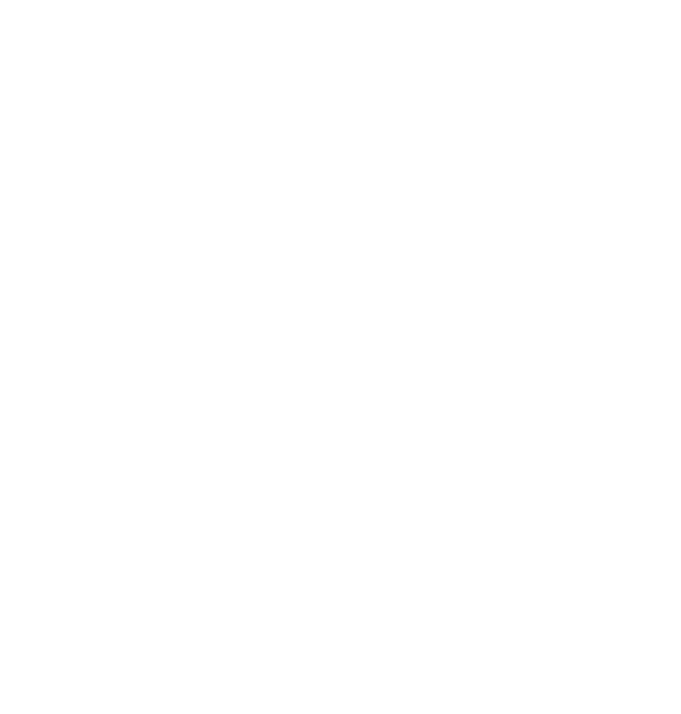
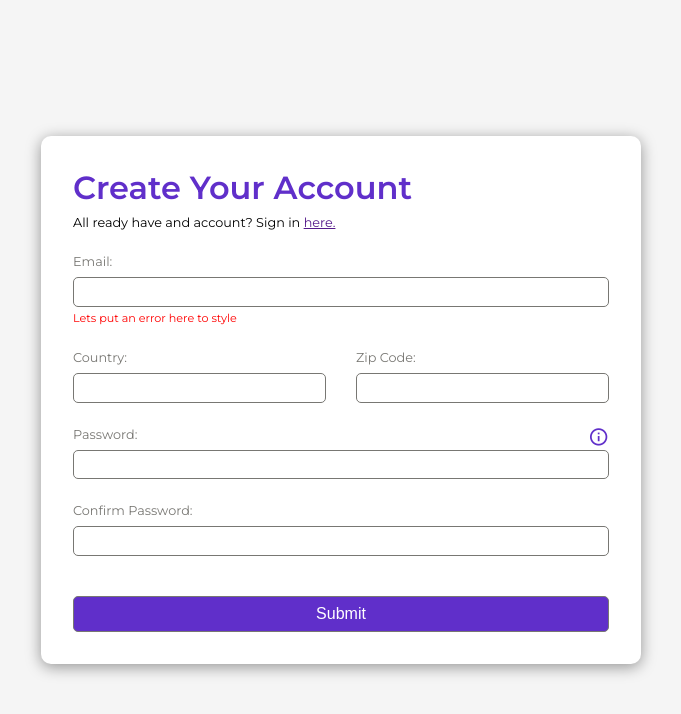
Before and after one commit to brodiehunt/form-validation-example, a website: page index.html in a window 1280 px wide. Shown: the whole page, without its empty margins (299-980 px from the left). Drawn offline with nearby package versions, Linux system fonts and the light colour scheme.

Commit message:
Html for form completed, styling for form completed

```diff
--- a/app.js
+++ b/app.js
@@ -1 +1,7 @@
 console.log("working");
+const form = document.querySelector('form');
+
+form.addEventListener('submit', (event) => {
+  event.preventDefault();
+  console.log('submit');
+})
--- a/index.html
+++ b/index.html
@@ -4,11 +4,50 @@
   <meta charset="UTF-8">
   <meta name="viewport" content="width=device-width, initial-scale=1.0">
   <title>Client side validation</title>
+  <link rel="preconnect" href="https://fonts.googleapis.com">
+  <link rel="preconnect" href="https://fonts.gstatic.com" crossorigin>
+  <link href="https://fonts.googleapis.com/css2?family=Montserrat:wght@200;300;400;600&display=swap" rel="stylesheet">
+  <link href='https://unpkg.com/boxicons@2.1.4/css/boxicons.min.css' rel='stylesheet'>
   <link href="style.css" rel="stylesheet" type="text/css">
 
 </head>
   <body>
-
+    <div class="form-container">
+      <h2 class="form-title">Create Your Account</h2>
+      <span class="sign-in">All ready have and account? Sign in <a href=''>here.</a></span>
+      <form class="form" novalidate>
+        <div class="input-container">
+          <label for="email">Email:</label>
+          <input  class="form-input" type="email" id="email" name="email" required>
+          <span class="input-error" id="email-error">Lets put an error here to style</span>
+        </div>
+        <div class="input-container col">
+          <div class="input-container">
+            <label for="country">Country:</label>
+            <input  class="form-input" type="email" id="country" name="country" required>
+            <span class="input-error" id="email-error"></span>
+          </div>
+          <div class="input-container">
+            <label for="zip">Zip Code:</label>
+            <input  class="form-input" type="email" id="zip" name="zip"  required>
+            <span class="input-error" id="zip-error"></span>
+          </div>
+        </div>
+        <div class="input-container">
+          <i class='bx bx-info-circle info-toggle' id="infoToggle"></i>
+          <p class="info-bubble">Password must be at least 8 characters, contain 1 uppercase letter, 1 special character</p>
+          <label for="password">Password:</label>
+          <input class="form-input" type="" id="password" name="password" required>
+          <span class="input-error" id="password-error"></span>
+        </div>
+        <div class="input-container">
+          <label for="password-confirm">Confirm Password:</label>
+          <input class="form-input" type="" id="password-confirm" name="password-confirm" required>
+          <span class="input-error" id="password-confirm-error"></span>
+        </div>
+        <button type="submit">Submit</button>
+      </form>
+    </div>
     <script src="app.js"></script>
   </body>
 </html>
--- a/style.css
+++ b/style.css
@@ -1,3 +1,151 @@
-div {
+* {
+  box-sizing: border-box;
+  padding: 0;
+  margin: 0;
+}
+
+:root {
+
+  --primary: #602fca;
+  --background: rgba(96, 47, 202, 0.3);
+
+}
+
+body {
+  min-height: 100vh;
+  display: flex;
+  justify-content: center;
+  align-items: center;
+  background-color: whitesmoke;
+  font-family: 'Montserrat', sans-serif;
+}
+
+.form-container {
+  box-shadow: 0px 3px 15px rgba(0,0,0,0.4);
+  padding: 2rem;
+  width: 80%;
+  max-width: 600px;
+  background-color: white;
+  border-radius: 10px;
+}
+
+.form-title {
+  margin-bottom: 0.5rem;
+  color: var(--primary);
+  font-weight: 600;
+}
+
+.form-container .sign-in {
+  display: block;
+  font-size: 0.8rem;
+  margin-bottom: 1.5rem;
+}
+
+.sign-in a {
+  font-weight: 400;
+}
+
+.input-container {
+  position: relative;
+  width: 100%;
+  margin-bottom: 1.5rem;
+}
+
+.input-container.col {
+  display: grid;
+  grid-template-columns: 1fr 1fr;
+  grid-gap: 30px;
+  margin: 0;
+}
+
+.input-container label {
+  display: block;
+  font-size: 0.8rem;
+  margin-bottom: 0.5rem;
+  color: hwb(48 45% 53%);
+}
+
+.info-toggle {
+  position: absolute;
+  top: 0;
+  right: 0;
+  color: var(--primary);
+  font-size: 1.3rem;
+  cursor: pointer;
+}
+
+.info-bubble {
+  position: absolute;
+  right: 30px;
+  top: -10px;
+  width: 200px;
+  font-size: 0.8rem;
+  padding: 1em;
+  color: white;
+  background-color: #602fca;
+  border-radius: 5px;
+  visibility: hidden;
+  opacity: 0;
+  transition: all 0.3s ease-in;
+}
+
+.info-bubble::after {
+  content:"";
+  border-left: 10px solid var(--primary);
+  border-top: 10px solid transparent;
+  border-bottom: 10px solid transparent;
+  position: absolute;
+  top: 10px;
+  right: -10px;
+}
+
+.info-toggle:hover ~ .info-bubble {
+  visibility: visible;
+  opacity: 1;
+}
+
+.input-container .form-input {
+  width: 100%;
+  font-size: 1rem;
+  padding: 0.3rem;
+  border: none;
+  /* outline: none; */
+  box-shadow: none;
+  border: 1px solid hwb(48 45% 53%);
+  border-radius: 5px;
+}
+
+.input-error {
   color: red;
+  font-size: 0.7rem;
 }
+
+.input-container .form-input:focus {
+  outline-color: var(--primary);
+}
+
+button {
+  margin-top: 1rem;
+  font-size: 1rem;
+  padding: 0.5rem 1rem;
+  border: none;
+  outline: none;
+  box-shadow: none;
+  border: 1px solid hwb(48 45% 53%);
+  border-radius: 5px;
+  background-color: var(--primary);
+  color: white;
+  width: 100%;
+  cursor: pointer;
+  transition: 0.3s ease-in all;
+}
+
+button:hover {
+  background-color: #482397;
+}
+
+@media only screen and (min-width: 500px) {
+  .form-title {
+    font-size: 2rem;
+  }
+}
```
